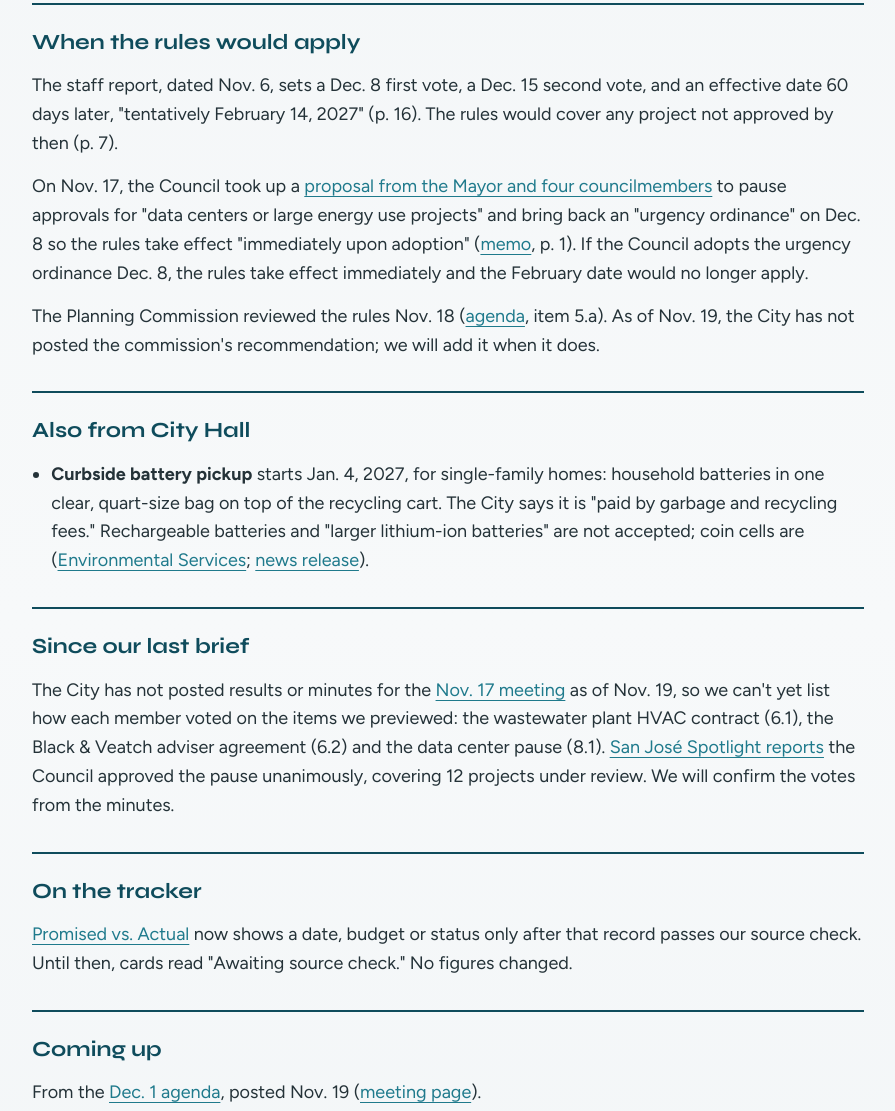
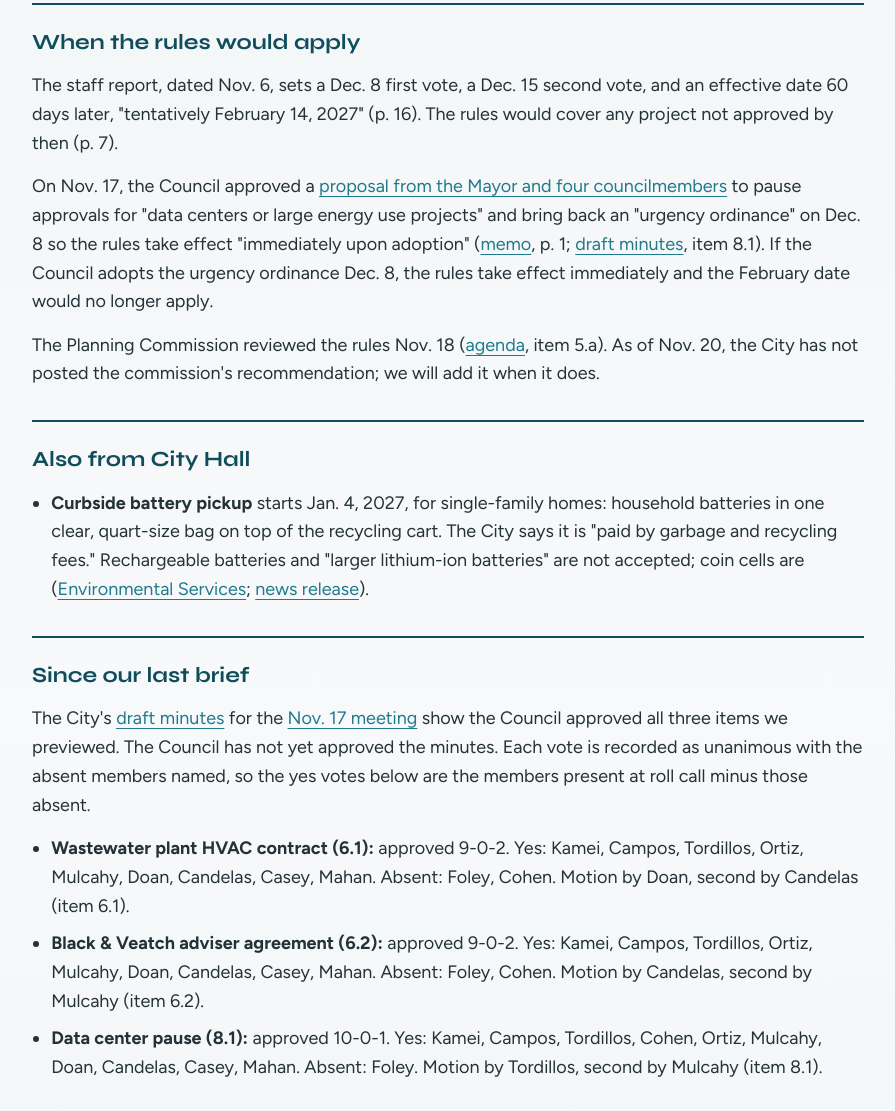
Before and after one commit to knightingale408/thesanjosesource, a plain HTML site: page brief/4/index.html in a window 1280 px wide. Shown: the part 1652-2763 px from the top of the page, without its empty margins (192-1087 px from the left). Drawn offline with Linux system fonts and the light colour scheme.

Commit message:
Brief #4 draft: add Nov. 17 votes from draft minutes; update fact-check status
- Nov. 17 votes for 6.1, 6.2 and 8.1 by member, from the City's draft minutes.
- San José Spotlight attribution removed.
- Planning Commission line: not posted as of Nov. 20.
- Fact-check items 1, 3, 4 and 5 marked done; item 2 still open. Take unchanged.

Co-authored-by: Perplexity <noreply@perplexity.ai>

```diff
--- a/brief/4/index.html
+++ b/brief/4/index.html
@@ -6,7 +6,7 @@
     <title>San José data center rules would charge $50,000 per megawatt — The San Jose Source</title>
     <meta
       name="description"
-      content="With no Council meeting Nov. 24, a look at the fees and revenue in San José&#39;s proposed data center standards, which go to the Council Dec. 8, plus the Dec. 1 draft agenda and what is still unconfirmed from Nov. 17."
+      content="With no Council meeting Nov. 24, a look at the fees and revenue in San José&#39;s proposed data center standards, which go to the Council Dec. 8, plus the Dec. 1 agenda and how members voted Nov. 17."
     />
     <link rel="canonical" href="https://thesanjosesource.com/brief/4/" />
     <link rel="icon" href="../../favicon.ico" sizes="any" />
@@ -28,7 +28,7 @@
     />
     <meta property="og:site_name" content="The San Jose Source" />
     <meta property="og:title" content="San José data center rules would charge $50,000 per megawatt" />
-    <meta property="og:description" content="With no Council meeting Nov. 24, a look at the fees and revenue in San José&#39;s proposed data center standards, which go to the Council Dec. 8, plus the Dec. 1 draft agenda and what is still unconfirmed from Nov. 17." />
+    <meta property="og:description" content="With no Council meeting Nov. 24, a look at the fees and revenue in San José&#39;s proposed data center standards, which go to the Council Dec. 8, plus the Dec. 1 agenda and how members voted Nov. 17." />
     <meta property="og:url" content="https://thesanjosesource.com/brief/4/" />
     <meta property="og:type" content="website" />
     <meta property="og:image" content="https://thesanjosesource.com/assets/og.jpg" />
@@ -38,7 +38,7 @@
     <meta name="twitter:card" content="summary_large_image" />
     <meta name="twitter:site" content="@SanJoseSource" />
     <meta name="twitter:title" content="San José data center rules would charge $50,000 per megawatt" />
-    <meta name="twitter:description" content="With no Council meeting Nov. 24, a look at the fees and revenue in San José&#39;s proposed data center standards, which go to the Council Dec. 8, plus the Dec. 1 draft agenda and what is still unconfirmed from Nov. 17." />
+    <meta name="twitter:description" content="With no Council meeting Nov. 24, a look at the fees and revenue in San José&#39;s proposed data center standards, which go to the Council Dec. 8, plus the Dec. 1 agenda and how members voted Nov. 17." />
     <meta name="twitter:image" content="https://thesanjosesource.com/assets/og.jpg" />
     <meta name="twitter:image:alt" content="The San Jose Source: City money, before the vote." />
     <meta name="theme-color" content="#0f4c5c" />
@@ -113,8 +113,8 @@
         <section class="brief-block reveal" data-reveal aria-labelledby="when-the-rules-would-apply-title">
 <h2 id="when-the-rules-would-apply-title" class="brief-block__title">When the rules would apply</h2>
 <p>The staff report, dated Nov. 6, sets a Dec. 8 first vote, a Dec. 15 second vote, and an effective date 60 days later, "tentatively February 14, 2027" (p. 16). The rules would cover any project not approved by then (p. 7).</p>
-<p>On Nov. 17, the Council took up a <a href="https://sanjose.legistar.com/LegislationDetail.aspx?ID=8319338&amp;GUID=36D6A965-5868-43B5-913F-38A06F3E770E" target="_blank" rel="noopener noreferrer">proposal from the Mayor and four councilmembers</a> to pause approvals for "data centers or large energy use projects" and bring back an "urgency ordinance" on Dec. 8 so the rules take effect "immediately upon adoption" (<a href="https://legistar.granicus.com/sanjose/attachments/606a2feb-7963-48e4-af7d-ded74f42e041.pdf" target="_blank" rel="noopener noreferrer">memo</a>, p. 1). If the Council adopts the urgency ordinance Dec. 8, the rules take effect immediately and the February date would no longer apply.</p>
-<p>The Planning Commission reviewed the rules Nov. 18 (<a href="https://www.sanjoseca.gov/home/showpublisheddocument/136115/639301740849900000" target="_blank" rel="noopener noreferrer">agenda</a>, item 5.a). As of Nov. 19, the City has not posted the commission's recommendation; we will add it when it does.</p>
+<p>On Nov. 17, the Council approved a <a href="https://sanjose.legistar.com/LegislationDetail.aspx?ID=8319338&amp;GUID=36D6A965-5868-43B5-913F-38A06F3E770E" target="_blank" rel="noopener noreferrer">proposal from the Mayor and four councilmembers</a> to pause approvals for "data centers or large energy use projects" and bring back an "urgency ordinance" on Dec. 8 so the rules take effect "immediately upon adoption" (<a href="https://legistar.granicus.com/sanjose/attachments/606a2feb-7963-48e4-af7d-ded74f42e041.pdf" target="_blank" rel="noopener noreferrer">memo</a>, p. 1; <a href="https://sanjose.legistar.com/View.ashx?M=M&amp;ID=1427102&amp;GUID=37A5F823-E6C9-4107-A62A-D0C631E299B3&amp;G=920296E4-80BE-4CA2-A78F-32C5EFCF78AF" target="_blank" rel="noopener noreferrer">draft minutes</a>, item 8.1). If the Council adopts the urgency ordinance Dec. 8, the rules take effect immediately and the February date would no longer apply.</p>
+<p>The Planning Commission reviewed the rules Nov. 18 (<a href="https://www.sanjoseca.gov/home/showpublisheddocument/136115/639301740849900000" target="_blank" rel="noopener noreferrer">agenda</a>, item 5.a). As of Nov. 20, the City has not posted the commission's recommendation; we will add it when it does.</p>
 </section>
 
         <section class="brief-block reveal" data-reveal aria-labelledby="also-from-city-hall-title">
@@ -126,7 +126,12 @@
 
         <section class="brief-block reveal" data-reveal aria-labelledby="since-our-last-brief-title">
 <h2 id="since-our-last-brief-title" class="brief-block__title">Since our last brief</h2>
-<p>The City has not posted results or minutes for the <a href="https://sanjose.legistar.com/MeetingDetail.aspx?LEGID=8124&amp;GID=317&amp;G=920296E4-80BE-4CA2-A78F-32C5EFCF78AF" target="_blank" rel="noopener noreferrer">Nov. 17 meeting</a> as of Nov. 19, so we can't yet list how each member voted on the items we previewed: the wastewater plant HVAC contract (6.1), the Black &amp; Veatch adviser agreement (6.2) and the data center pause (8.1). <a href="https://sanjosespotlight.com/san-jose-enacts-temporary-data-center-moratorium/" target="_blank" rel="noopener noreferrer">San José Spotlight reports</a> the Council approved the pause unanimously, covering 12 projects under review. We will confirm the votes from the minutes.</p>
+<p>The City's <a href="https://sanjose.legistar.com/View.ashx?M=M&amp;ID=1427102&amp;GUID=37A5F823-E6C9-4107-A62A-D0C631E299B3&amp;G=920296E4-80BE-4CA2-A78F-32C5EFCF78AF" target="_blank" rel="noopener noreferrer">draft minutes</a> for the <a href="https://sanjose.legistar.com/MeetingDetail.aspx?LEGID=8124&amp;GID=317&amp;G=920296E4-80BE-4CA2-A78F-32C5EFCF78AF" target="_blank" rel="noopener noreferrer">Nov. 17 meeting</a> show the Council approved all three items we previewed. The Council has not yet approved the minutes. Each vote is recorded as unanimous with the absent members named, so the yes votes below are the members present at roll call minus those absent.</p>
+<ul>
+<li><strong>Wastewater plant HVAC contract (6.1):</strong> approved 9-0-2. Yes: Kamei, Campos, Tordillos, Ortiz, Mulcahy, Doan, Candelas, Casey, Mahan. Absent: Foley, Cohen. Motion by Doan, second by Candelas (item 6.1).</li>
+<li><strong>Black &amp; Veatch adviser agreement (6.2):</strong> approved 9-0-2. Yes: Kamei, Campos, Tordillos, Ortiz, Mulcahy, Doan, Candelas, Casey, Mahan. Absent: Foley, Cohen. Motion by Candelas, second by Mulcahy (item 6.2).</li>
+<li><strong>Data center pause (8.1):</strong> approved 10-0-1. Yes: Kamei, Campos, Tordillos, Cohen, Ortiz, Mulcahy, Doan, Candelas, Casey, Mahan. Absent: Foley. Motion by Tordillos, second by Mulcahy (item 8.1).</li>
+</ul>
 </section>
 
         <section class="brief-block reveal" data-reveal aria-labelledby="on-the-tracker-title">
@@ -164,10 +169,9 @@
 <ul>
 <li><a href="https://www.sanjoseca.gov/home/showpublisheddocument/136043/639301702514330000" target="_blank" rel="noopener noreferrer">Planning Commission staff report, PP26-006, Nov. 6, 2026 (heard Nov. 18)</a> and <a href="https://www.sanjoseca.gov/home/showpublisheddocument/136115/639301740849900000" target="_blank" rel="noopener noreferrer">Nov. 18 Planning Commission agenda</a></li>
 <li>Nov. 17 item 8.1, data center pause: <a href="https://sanjose.legistar.com/LegislationDetail.aspx?ID=8319338&amp;GUID=36D6A965-5868-43B5-913F-38A06F3E770E" target="_blank" rel="noopener noreferrer">record</a>, <a href="https://legistar.granicus.com/sanjose/attachments/606a2feb-7963-48e4-af7d-ded74f42e041.pdf" target="_blank" rel="noopener noreferrer">memo</a></li>
-<li><a href="https://sanjose.legistar.com/MeetingDetail.aspx?LEGID=8124&amp;GID=317&amp;G=920296E4-80BE-4CA2-A78F-32C5EFCF78AF" target="_blank" rel="noopener noreferrer">Council meeting page, Nov. 17, 2026</a></li>
+<li><a href="https://sanjose.legistar.com/MeetingDetail.aspx?LEGID=8124&amp;GID=317&amp;G=920296E4-80BE-4CA2-A78F-32C5EFCF78AF" target="_blank" rel="noopener noreferrer">Council meeting page, Nov. 17, 2026</a> and <a href="https://sanjose.legistar.com/View.ashx?M=M&amp;ID=1427102&amp;GUID=37A5F823-E6C9-4107-A62A-D0C631E299B3&amp;G=920296E4-80BE-4CA2-A78F-32C5EFCF78AF" target="_blank" rel="noopener noreferrer">draft minutes</a></li>
 <li><a href="https://legistar.granicus.com/sanjose/meetings/2026/12/8126_A_City_Council_26-12-01_Agenda.pdf" target="_blank" rel="noopener noreferrer">Dec. 1, 2026 Council agenda</a> and <a href="https://sanjose.legistar.com/MeetingDetail.aspx?LEGID=8126&amp;GID=317&amp;G=920296E4-80BE-4CA2-A78F-32C5EFCF78AF" target="_blank" rel="noopener noreferrer">meeting page</a></li>
 <li><a href="https://www.sanjoseca.gov/your-government/departments-offices/environmental-services/recycling-garbage/residents/curbside-battery-collection" target="_blank" rel="noopener noreferrer">Curbside Battery Collection</a> and <a href="https://www.sanjoseca.gov/Home/Components/News/News/7661/4699" target="_blank" rel="noopener noreferrer">Nov. 16 news release</a></li>
-<li>Reporting: <a href="https://sanjosespotlight.com/san-jose-enacts-temporary-data-center-moratorium/" target="_blank" rel="noopener noreferrer">San José Spotlight, Nov. 17</a></li>
 </ul>
 <p>Every figure links to a City record. Spot an error? <a href="https://thesanjosesource.com/corrections/">Corrections</a> · Check any project: <a href="https://thesanjosesource.com/tracker/">Promised vs. Actual</a> · Free every week: <a href="https://thesanjosesource.substack.com" target="_blank" rel="noopener noreferrer">Subscribe</a></p>
 </section>
```
Also changed, not shown: 2 other files.
